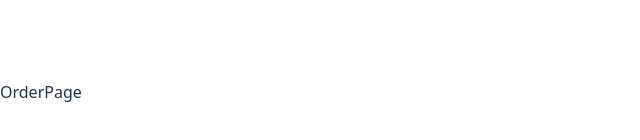
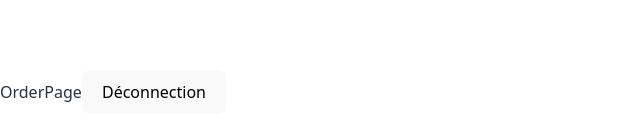
Before and after one commit to DominiqueHa/Burger-test-React, a React app: page /order in a window 1280 px wide. Shown: the part 308-448 px from the top of the page, without its empty margins (0-640 px from the left). Built offline with nearby package versions, Linux system fonts and the light colour scheme; the HTML template or start-up script is replaced by a standard one.

Commit message:
✨ F02: LOGIN > add redirection from

```diff
--- a/components/pages/login/LoginForm.jsx
+++ b/components/pages/login/LoginForm.jsx
@@ -1,4 +1,5 @@
 import { use, useState } from "react";
+import { Link } from "react-router-dom";
 
 export default function LoginForm() {
 // state
@@ -29,6 +30,7 @@
           required
         />
         <button>Accéder à votre espace</button>
+        <Link to="/order">Vers OrderPage</Link>
       </form>
     </div>
   );
--- a/components/pages/order/OrderPage.jsx
+++ b/components/pages/order/OrderPage.jsx
@@ -1,5 +1,11 @@
+import { Link } from "react-router-dom";
 export default function OrderPage() {
   return (
-    <div>OrderPage</div>
+    <div>OrderPage
+        <Link to="/">
+         <button>Déconnection</button>
+    </Link>
+    </div>
+
   )
 }
```
